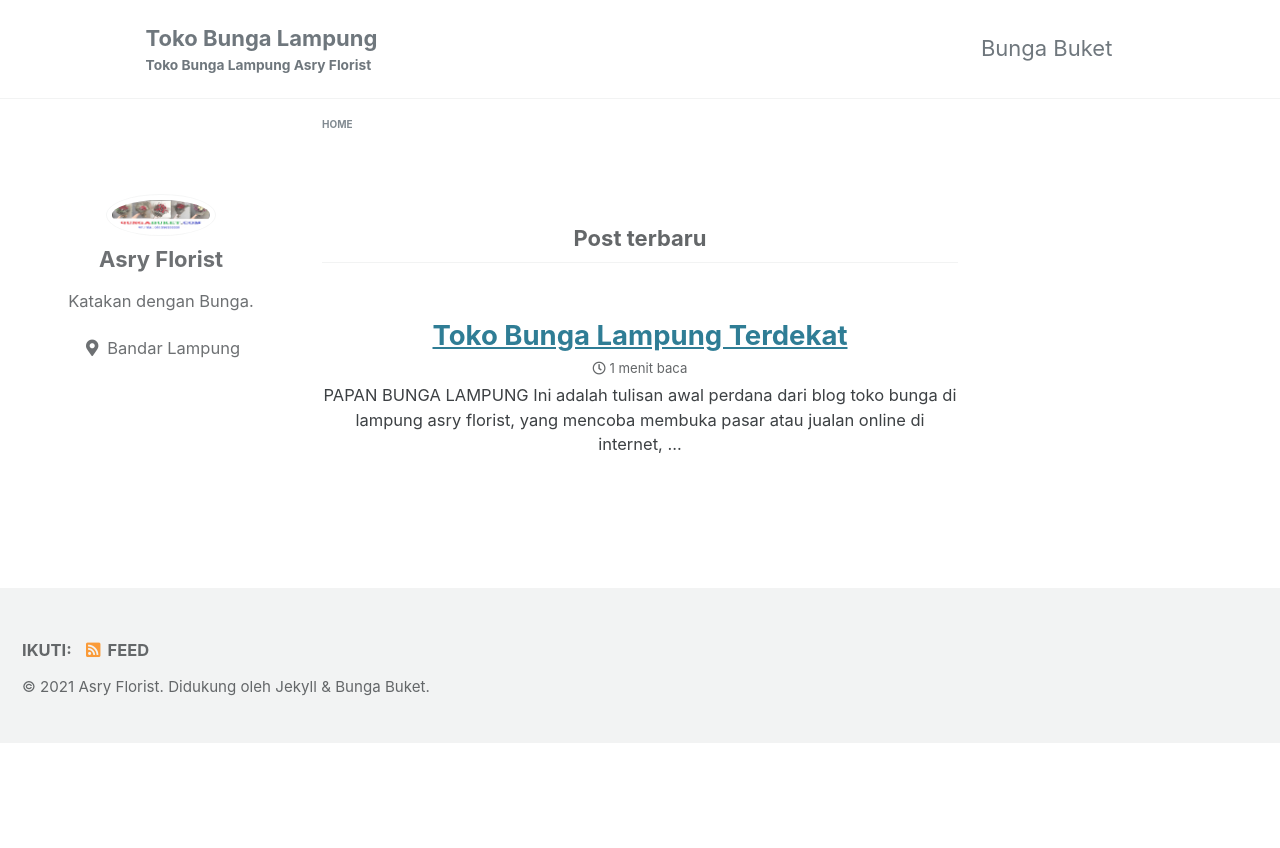
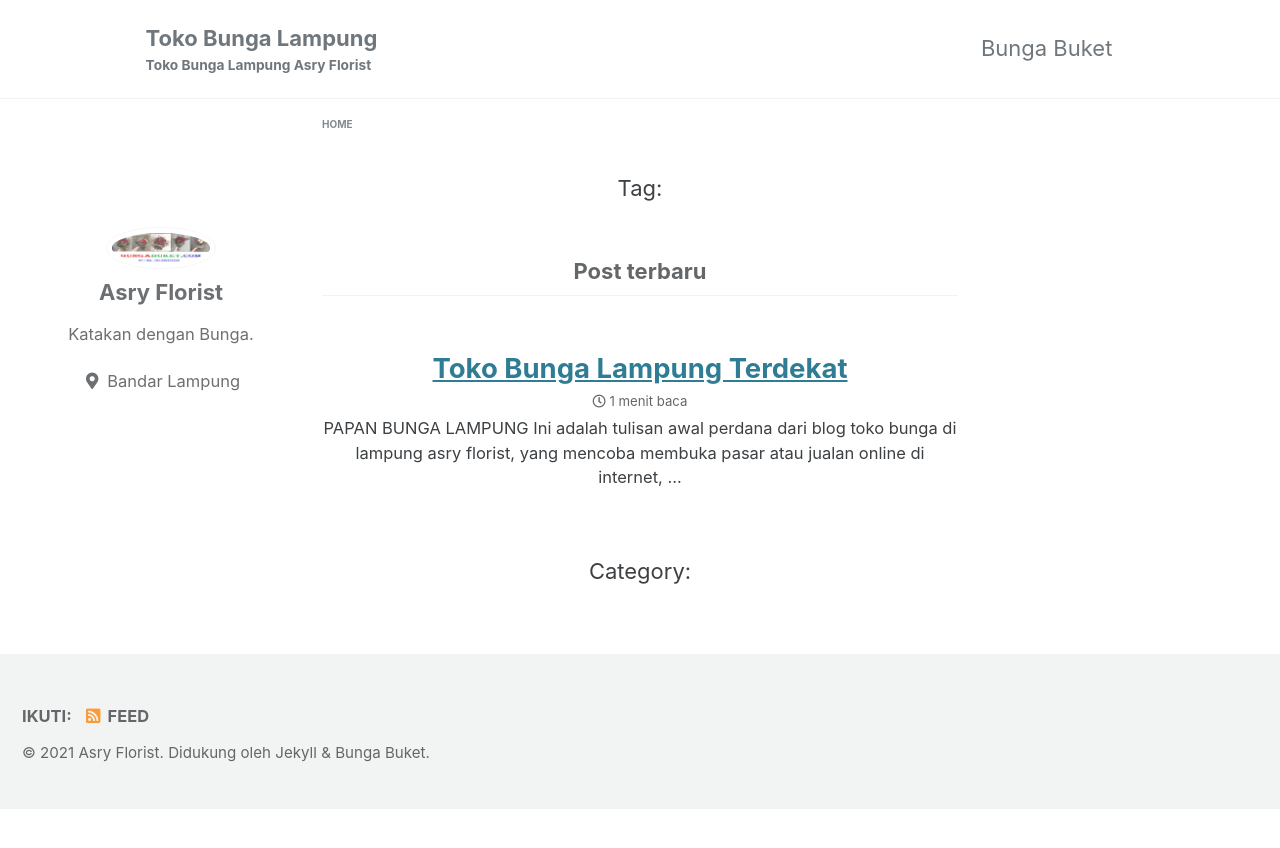
Before and after one commit to bungaasryflorist/tokobungalampung.github.io, a Jekyll site: the page built from index.html, in a window 1280 px wide. Shown: the top 848 px of the page. Built offline with Jekyll 4.4.1, drawn with Linux system fonts in a browser that asks for light colours; cached includes are drawn as plain includes; the list of posts is cut into pages by our own code.

Commit message:
Update default.html

```diff
--- a/_layouts/default.html
+++ b/_layouts/default.html
@@ -22,9 +22,9 @@
     <div class="initial-content">
       {% if page.feature-img %}<img class="feature-image" src={{ page.feature-img }} alt="Feature Image"/>{% endif %}
       {% include breadcrumbs.html %}
-      {{page.categories | capitalize | join: ', '}}
+     Tag: {{page.tags | capitalize | join: ', '}}
       {{ content }}
-      {{page.tags | capitalize | join: ', '}}
+     Category: {{page.categories | capitalize | join: ', '}}
       {% if page.galleries %}{% include image-gallery-index.html %}{% endif %}
       {% if site.disqus.shortname %}{% include disqus.html %}{% endif %}
     </div>
```
